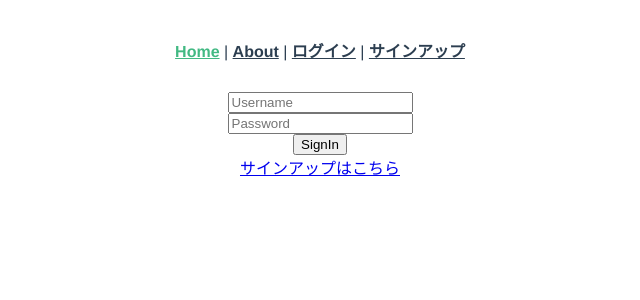
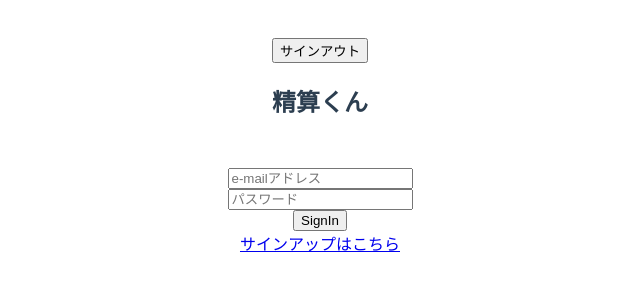
Before and after one commit to takechann/seisankun, a Vue app: page /#/ in a window 1280 px wide. Shown: the top 300 px of the page, without its empty margins (320-960 px from the left). Built offline with nearby package versions, Linux system fonts and the light colour scheme.

Commit message:
ねむいからコミット

```diff
--- a/src/App.vue
+++ b/src/App.vue
@@ -1,15 +1,43 @@
 <template>
   <div id="app">
     <div id="nav">
-      <router-link to="/">Home</router-link> |
+      <!-- <router-link to="/">Home</router-link> |
       <router-link to="/about">About</router-link> |
-      <router-link to="/signin">ログイン</router-link> |
-      <router-link to="/signup">サインアップ</router-link>
+      <router-link to="/signin">ログイン</router-link> | -->
+      <button @click='logout' v-show='logoutShow'>サインアウト</button>
+      <h2>精算くん</h2>
     </div>
     <router-view/>
   </div>
 </template>
 
+<script>
+// Firebase読み込み
+import firebase from 'firebase'
+
+export default {
+  name: 'app',
+  methods: {
+    logout: function () {
+      // firebase.auth().onAuthStateChanged((user) => {
+      //   firebase.auth().signOut().then(() => {
+      //     console.log('ログアウトしました')
+      //   })
+      //     .catch((error) => {
+      //       console.log('ログアウト時にエラーが発生しました' + error)
+      //     })
+      // })
+      this.$router.push('/')
+      firebase.auth().signOut()
+    }
+  },
+  data () {
+    return {
+      logoutShow: true
+    }
+  }
+}
+</script>
 <style>
 #app {
   font-family: 'Avenir', Helvetica, Arial, sans-serif;
--- a/src/router.js
+++ b/src/router.js
@@ -1,6 +1,7 @@
 import Vue from 'vue'
 import Router from 'vue-router'
 import Home from './views/Home.vue'
+import About from './views/About.vue'
 import Signup from './components/Signup'
 import Signin from './components/Signin'
 import firebase from 'firebase'
@@ -10,6 +11,10 @@ Vue.use(Router)
 let router = new Router({
   routes: [
     {
+      path: '*',
+      redirect: 'home'
+    },
+    {
       path: '/',
       name: 'home',
       component: Home
@@ -17,10 +22,8 @@ let router = new Router({
     {
       path: '/about',
       name: 'about',
-      // route level code-splitting
-      // this generates a separate chunk (about.[hash].js) for this route
-      // which is lazy-loaded when the route is visited.
-      component: () => import(/* webpackChunkName: "about" */ './views/About.vue')
+      component: About,
+      meta: { requiresAuth: true }
     },
     {
       path: '/signup',
@@ -38,20 +41,23 @@ let router = new Router({
 router.beforeEach((to, from, next) => {
   const requiresAuth = to.matched.some(record => record.meta.requiresAuth)
   if (requiresAuth) {
-    // このルートはログインされているかどうか認証が必要です。
-    // もしされていないならば、ログインページにリダイレクトします。
+    // ユーザがログインされているかどうか認証．
+    // もしされていないならば，ログインページにリダイレクト．
     firebase.auth().onAuthStateChanged(function (user) {
       if (user) {
+        console.log('aaaaa')
         next()
       } else {
+        console.log('bbb')
         next({
-          path: '/signin',
+          path: '/',
           query: { redirect: to.fullPath }
         })
       }
     })
   } else {
-    next() // next() を常に呼び出すようにしてください!
+    console.log('ccc')
+    next()
   }
 })
 
--- a/src/views/About.vue
+++ b/src/views/About.vue
@@ -1,5 +1,5 @@
 <template>
   <div class="about">
-    <h1>This is an about page</h1>
+    <p>参加している旅行一覧</p>
   </div>
 </template>
--- a/src/views/Home.vue
+++ b/src/views/Home.vue
@@ -1,9 +1,9 @@
 <template>
   <div class='home'>
-    <input type='text' placeholder='Username' v-model='username'>
+    <input type='text' placeholder='e-mailアドレス' v-model='username'>
     <br>
     <!--パスワード-->
-    <input type='password' placeholder='Password' v-model='password'>
+    <input type='password' placeholder='パスワード' v-model='password'>
     <br>
     <!--サインインボタン-->
     <button @click='signIn' class='btn'>SignIn</button>
@@ -27,11 +27,8 @@ export default {
         .signInWithEmailAndPassword(this.username, this.password)
         .then(
           user => {
-            console.log('Success!')
-            console.dir(this)
+            alert('ログイン成功 => 次の画面へ遷移')
             this.$router.push('/about')
-            console.log('hey')
-            // router.push('about')
           },
           err => {
             alert(err.message)
```
Also changed, not shown: 10 other files (tests, documents, lock files or other folders).
